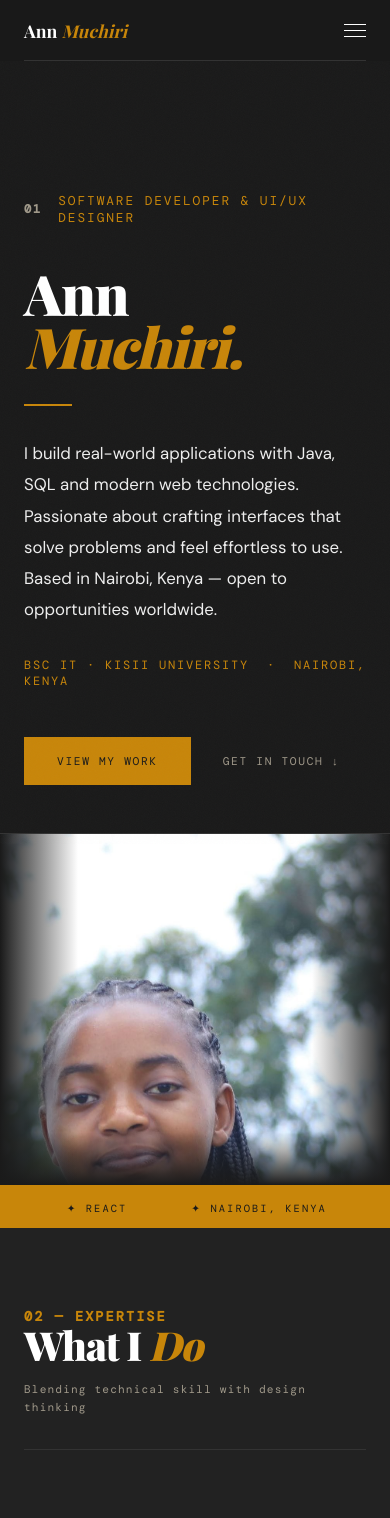
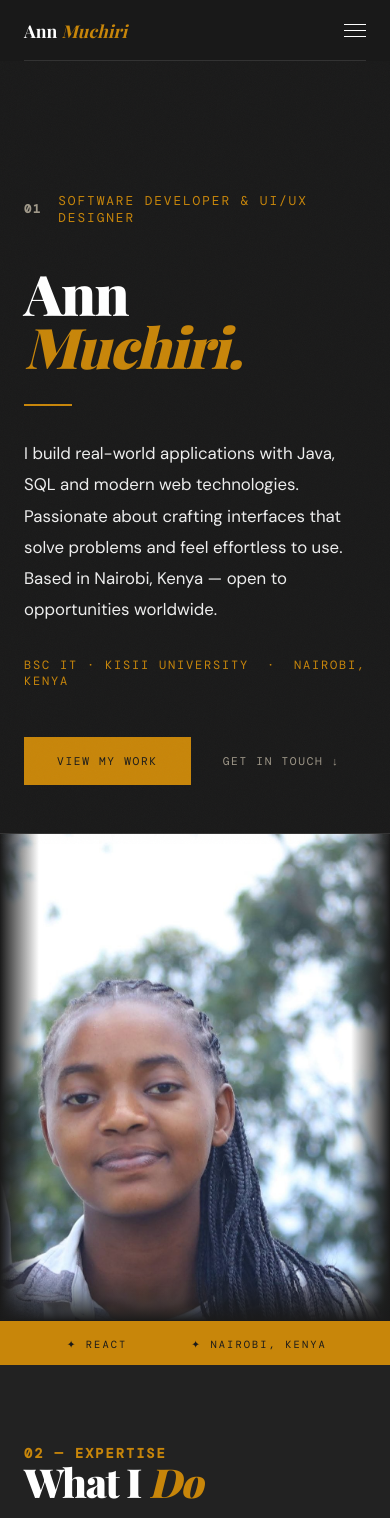
Before and after one commit to annmosh88/annmosh88.github.io, a Next.js app: page / in a window 390 px wide. Shown: the top 1518 px of the page. Built offline with nearby package versions, Linux system fonts and the light colour scheme; a web font is replaced by a local one.

Commit message:
Further increase hero image visibility and reduce edge-hiding gradients

```diff
--- a/styles/globals.css
+++ b/styles/globals.css
@@ -106,8 +106,8 @@ nav::after {
 }
 .hero-right::after {
   content: ''; position: absolute; inset: 0;
-  background: linear-gradient(to right, var(--ink) 0%, transparent 20%, transparent 80%, var(--ink) 100%),
-              linear-gradient(to top, var(--ink) 0%, transparent 15%);
+  background: linear-gradient(to right, var(--ink) 0%, transparent 10%, transparent 90%, var(--ink) 100%),
+              linear-gradient(to top, var(--ink) 0%, transparent 10%);
 }
 .hero-index {
   font-family: 'DM Mono', monospace;
@@ -403,7 +403,7 @@ footer {
   .hamburger { display: block; z-index: 600; position: relative; }
   .hero { grid-template-columns: 1fr; min-height: auto; }
   .hero-left { padding: 5rem 1.5rem 3rem; border-right: none; border-bottom: 1px solid var(--rule); }
-  .hero-right { height: 90vw; max-height: 500px; }
+  .hero-right { height: 125vw; max-height: 750px; }
   .hero-right img { object-position: center top; }
   .s-inner { padding: 5rem 1.5rem; }
   .s-header { flex-direction: column; gap: 1rem; }
```
